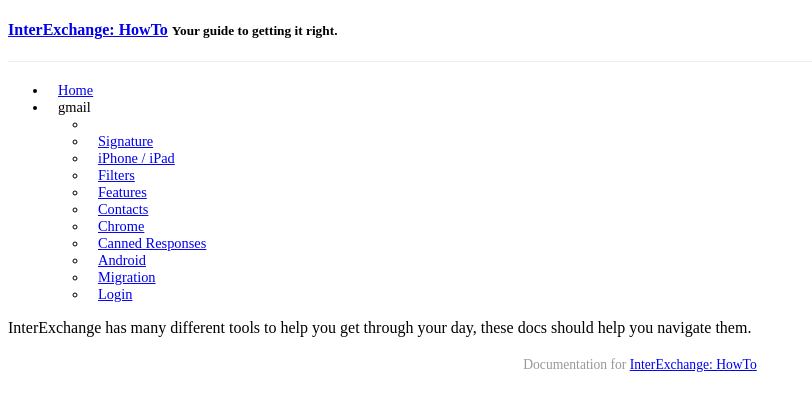
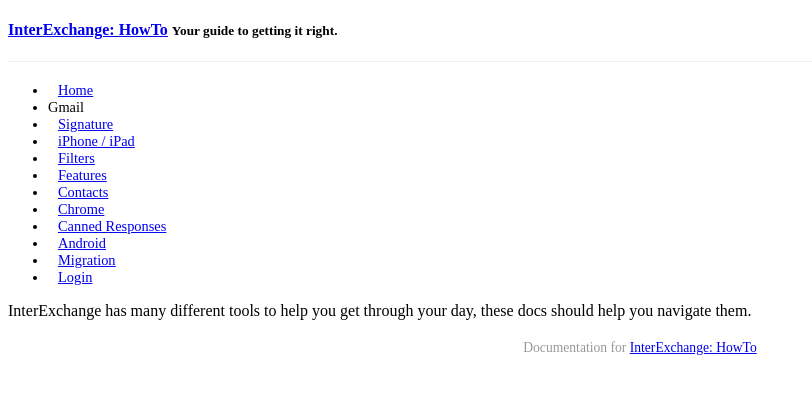
Before and after one commit to acohen/howto, a Jekyll site: the page built from index.md, in a window 1280 px wide. Shown: the top 411 px of the page, without its empty margins (0-812 px from the left). Built offline with Jekyll 4.4.1, drawn with Linux system fonts in a browser that asks for light colours; Markdown is read by kramdown in place of the engine named in the settings; a style sheet for code colours, icons or effects is not loaded.

Commit message:
Update navigation.html

```diff
--- a/_includes/navigation.html
+++ b/_includes/navigation.html
@@ -1,14 +1,14 @@
 <ul class="nav nav-list">
     <li><a href="{{ site.baseurl }}/">Home</a></li>
-    {% for category in site.categories %}
-        <li><a name="{{ category | first }}">{{ category | first }}</a>
-            <ul>
-            {% for posts in category %}
-              {% for post in (posts | sort: 'title') %}
-                <li><a href="{{ post.url }}">{{ post.title }}</a></li>
-              {% endfor %}
-            {% endfor %}
-            </ul>
-        </li>
+    {% for section in site.sections %}
+        {% assign attr = section[0] %}
+        {% assign label = section[1] %}
+
+        {% for page in site.categories[attr] %}
+            {% if forloop.first %}
+                <li class=nav-header>{{ label }}</li>
+            {% endif %}
+            <li data-order="{{ page.order }}"><a href="{{ site.baseurl }}{{ page.url }}">{{ page.title }}</a></li>
+        {% endfor %}
     {% endfor %}
 </ul>
```
